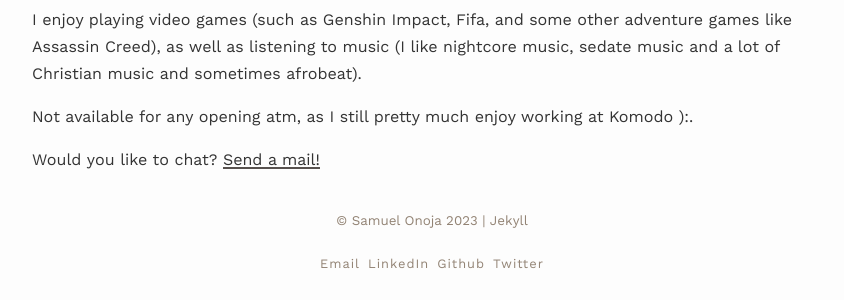
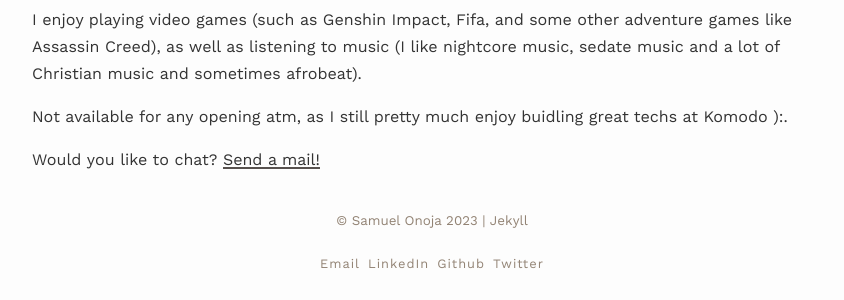
Before and after one commit to borngraced/bgd, a Jekyll site: the page built from index.md, in a window 1280 px wide. Shown: the part 255-555 px from the top of the page, without its empty margins (208-1052 px from the left). Built offline with Jekyll 4.4.1, drawn with Linux system fonts in a browser that asks for light colours; nearby versions of some CDN libraries.

Commit message:
update about

```diff
--- a/index.md
+++ b/index.md
@@ -11,6 +11,6 @@
 
 I enjoy playing video games (such as Genshin Impact, Fifa, and some other adventure games like Assassin Creed), as well as listening to music (I like nightcore music, sedate music and a lot of Christian music and sometimes afrobeat).
 
-Not available for any opening atm, as I still pretty much enjoy working at Komodo ):.
+Not available for any opening atm, as I still pretty much enjoy buidling great techs at Komodo ):.
 
 Would you like to chat? [Send a mail!](https://mail:samiodev@icloud.com){:target="\_blank"}
```
